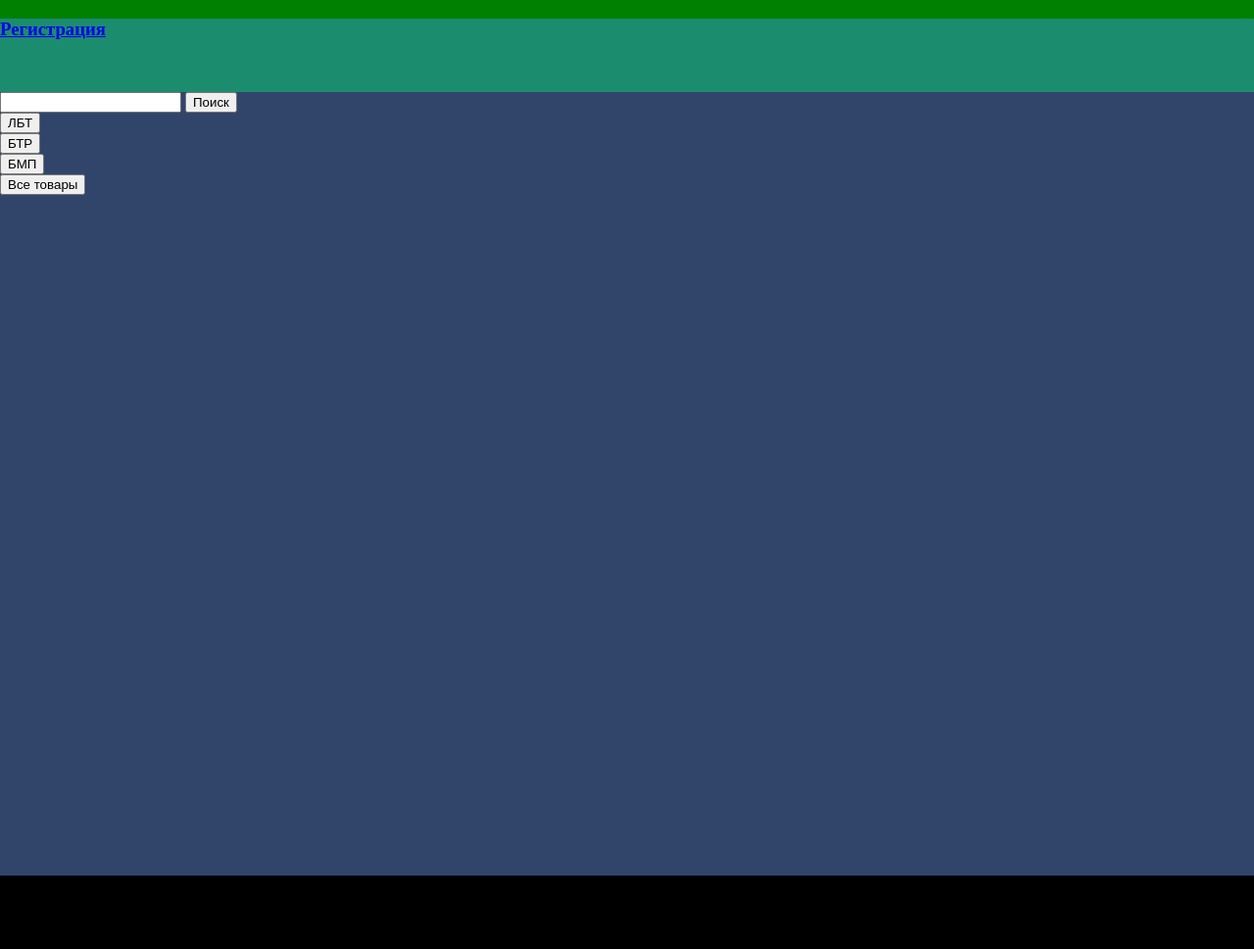
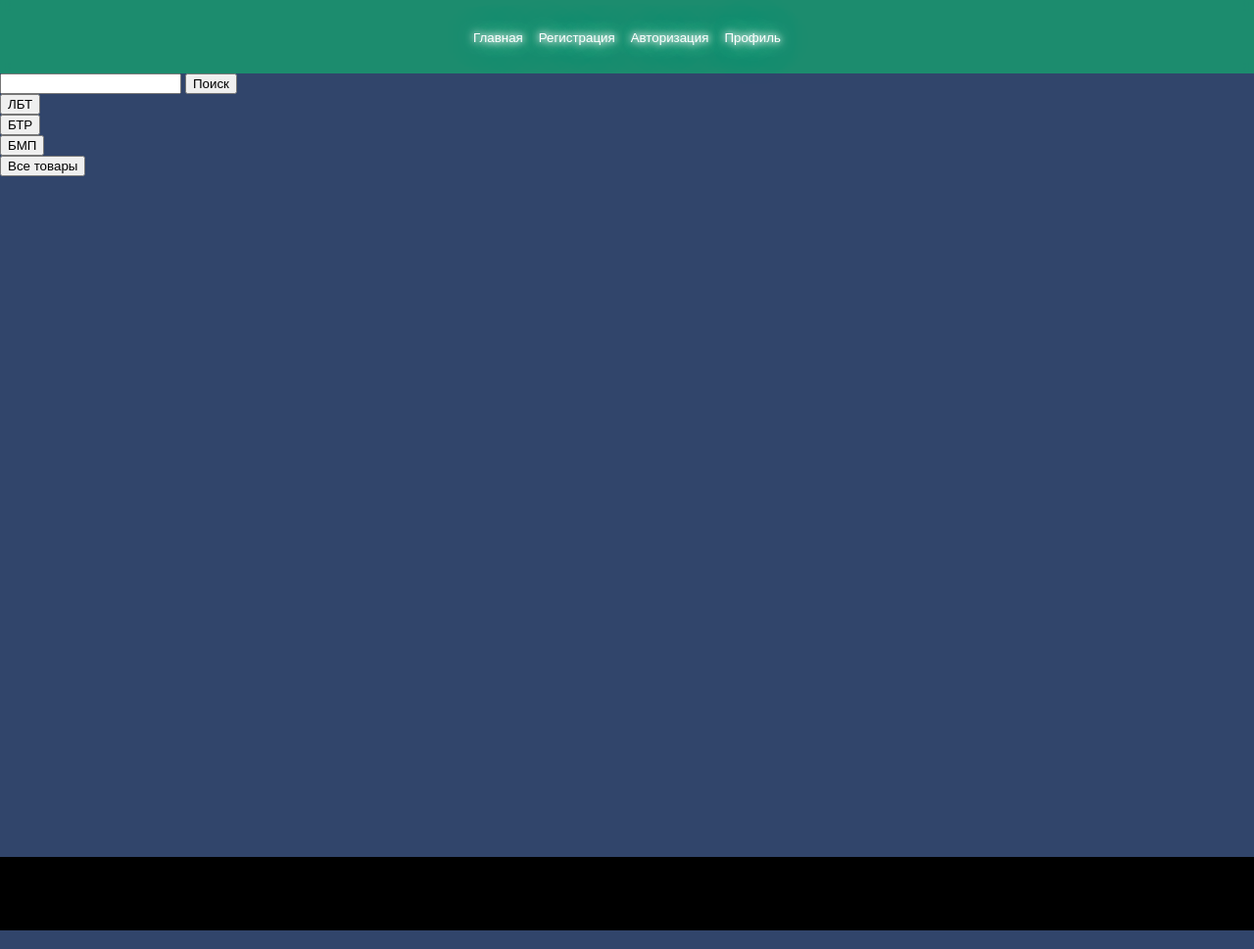
Before and after one commit to Gitpojizni/mdk_09_01_vehicle_site, a PHP site: page /ua/index.php in a window 1280 px wide. Shown: the whole page at 98% size. Run offline with PHP 8.4, Linux system fonts and the light colour scheme; data comes from the database, SQL or seed files in the repository; data that the repository does not hold is empty.

Commit message:
reg
добивил регистрацию

```diff
--- a/ua/index.php
+++ b/ua/index.php
@@ -15,8 +15,27 @@
 		$conn = mysqli_connect($host,$user,$pass,$dbname);
 	?>
 	<header>
-		<div class="block_right">
-			<h3><a href='reg.php'>Регистрация</a></h3>
+		<div class="header_button_container">
+			<a href='index.php'>
+				<button class="header_button">
+					Главная
+				</button>
+			</a>
+			<a href='reg.php'>
+				<button class="header_button">
+					Регистрация
+				</button>
+			</a>
+			<a href='auto.php'>
+				<button class="header_button">
+					Авторизация
+				</button>
+			</a>
+			<a href='profile.php'>
+				<button class="header_button">
+					Профиль
+				</button>
+			</a>
 		</div>
 	</header>
 	<main>
--- a/ua/style.css
+++ b/ua/style.css
@@ -16,6 +16,31 @@
 	position: sticky;
 	top: 0;
 	z-index: 100;
+
+	display: flex;
+	justify-content: center;
+	align-items: center;
+	flex-direction: row;
+}
+
+a {
+	text-decoration: none;
+}
+
+.header_button {
+	background: transparent;
+	border: none;
+
+	color: white;
+	text-shadow:
+      0 0 7px #fff,
+      0 0 10px #fff,
+      0 0 21px #fff,
+      0 0 42px #0fa,
+      0 0 82px #0fa,
+      0 0 92px #0fa,
+      0 0 102px #0fa,
+      0 0 151px #0fa;
 }
 
 main {
@@ -69,6 +94,48 @@
       0 0 102px #0fa,
       0 0 151px #0fa;
 }
+
+/*registration*/
+
+tr, td {
+	border-radius: 5px;
+	border: 1px solid white;
+
+	color: white;
+	text-shadow:
+      0 0 7px #fff,
+      0 0 10px #fff,
+      0 0 21px #fff,
+      0 0 42px #0fa,
+      0 0 82px #0fa,
+      0 0 92px #0fa,
+      0 0 102px #0fa,
+      0 0 151px #0fa;
+}
+
+tr:hover {
+	background: #39cced;
+}
+/*registration*/
+
+
+/*tovar*/
+
+.fix_dla_p {
+	color: white;
+	text-shadow:
+      0 0 7px #fff,
+      0 0 10px #fff,
+      0 0 21px #fff,
+      0 0 42px #0fa,
+      0 0 82px #0fa,
+      0 0 92px #0fa,
+      0 0 102px #0fa,
+      0 0 151px #0fa;
+}
+
+
+/*tovar*/
 footer {
 	width: 100%;
 	height: 75px;
```
Also changed, not shown: ua/reg.php (added, +114 -0 lines), ua/tovar.php (+24 -4 lines).
